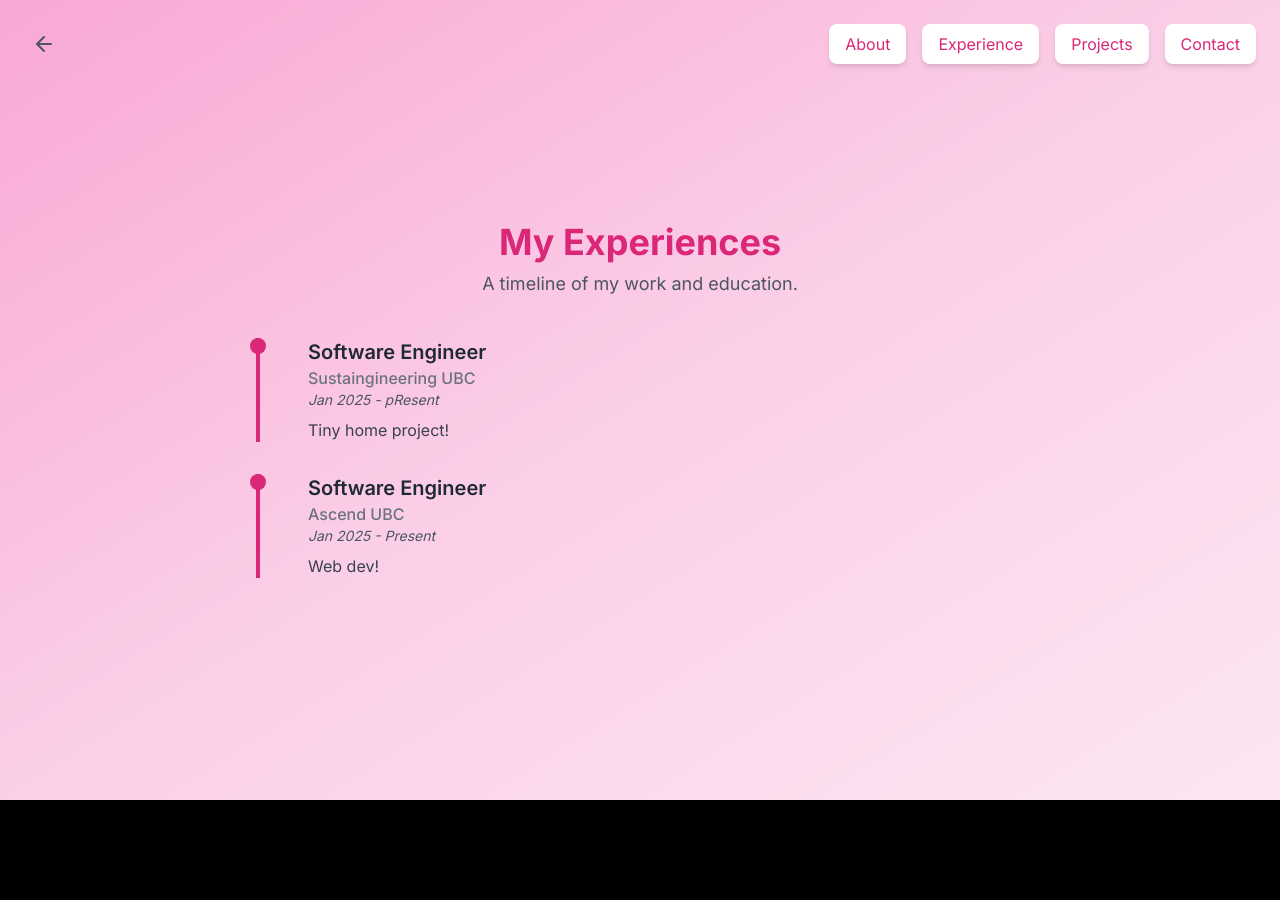
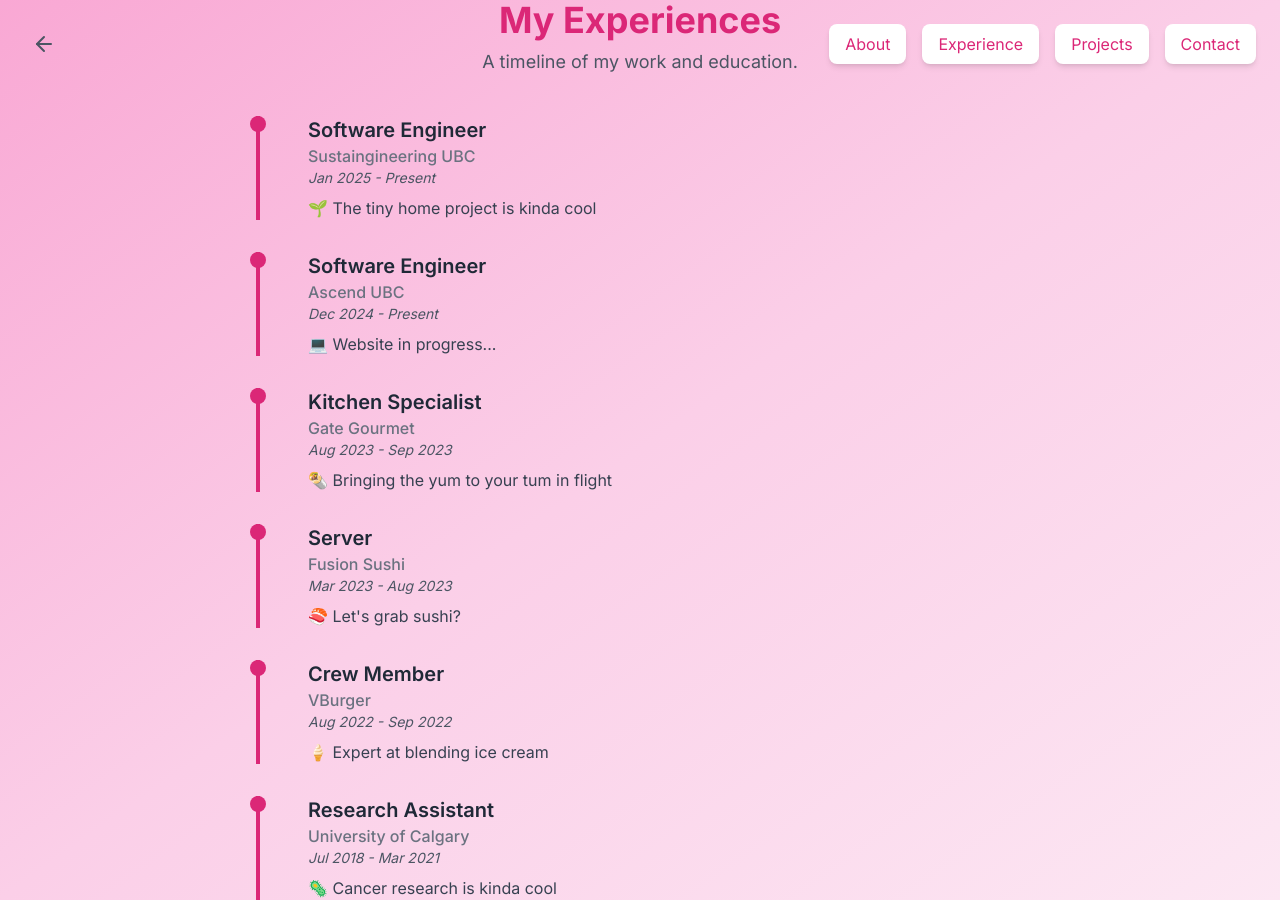
Before and after one commit to gracewxng/Portfolio, a Next.js app: page /experience in a window 1280 px wide. Before the commit the page ends 800 px from the top, so only its background shows below. Built offline with nearby package versions, Linux system fonts and the light colour scheme; no server answers; what tailwindcss-debug-screens would draw is missing.

Commit message:
updated experiences page

```diff
--- a/app/about/page.tsx
+++ b/app/about/page.tsx
@@ -28,7 +28,7 @@
         <br />
         <br />
         Outside of school, you can find me in the dance studio, at a cute cafe drinking matcha, or
-        just hanging out with friends and family.
+        just hanging out with friends and family!
         </p>
       </div>
     </div>
--- a/app/experience/page.tsx
+++ b/app/experience/page.tsx
@@ -7,14 +7,42 @@
   {
     title: "Software Engineer",
     company: "Sustaingineering UBC",
-    date: "Jan 2025 - pResent",
-    description: "Tiny home project!",
+    date: "Jan 2025 - Present",
+    description: "🌱 The tiny home project is kinda cool",
   },
   {
     title: "Software Engineer",
     company: "Ascend UBC",
-    date: "Jan 2025 - Present",
-    description: "Web dev!",
+    date: "Dec 2024 - Present",
+    description: "💻 Website in progress...",
+  },
+
+  {
+    title: "Kitchen Specialist",
+    company: "Gate Gourmet",
+    date: "Aug 2023 - Sep 2023",
+    description: "🌯 Bringing the yum to your tum in flight",
+  },
+
+  {
+    title: "Server",
+    company: "Fusion Sushi",
+    date: "Mar 2023 - Aug 2023",
+    description: "🍣 Let's grab sushi?",
+  },
+
+  {
+    title: "Crew Member",
+    company: "VBurger",
+    date: "Aug 2022 - Sep 2022",
+    description: "🍦 Expert at blending ice cream",
+  },
+
+  {
+    title: "Research Assistant",
+    company: "University of Calgary",
+    date: "Jul 2018 - Mar 2021",
+    description: "🦠 Cancer research is kinda cool",
   },
 ];
 
--- a/app/page.tsx
+++ b/app/page.tsx
@@ -45,7 +45,7 @@
           <br />
           <br />
           Outside of school, you can find me in the dance studio, at a cute cafe drinking matcha, or
-          just hanging out with friends and family.
+          just hanging out with friends and family!
           </p>
 
           {/* Get in Touch Button */}
```
